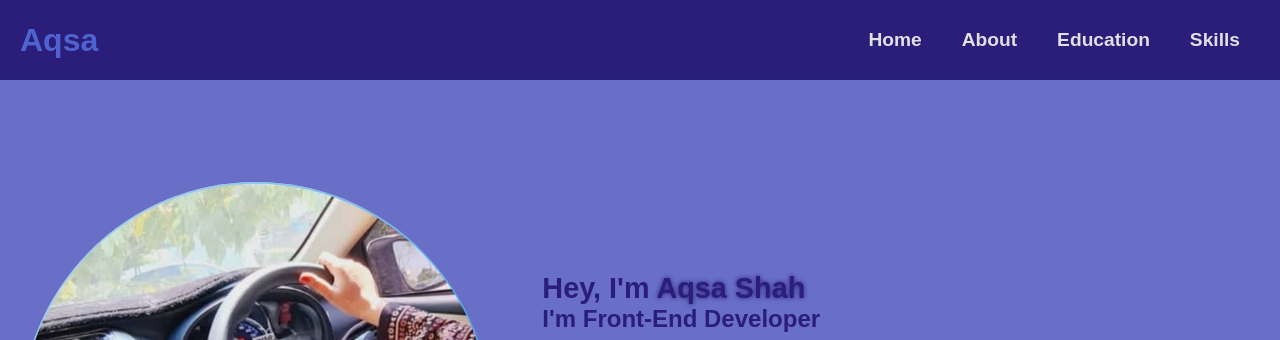
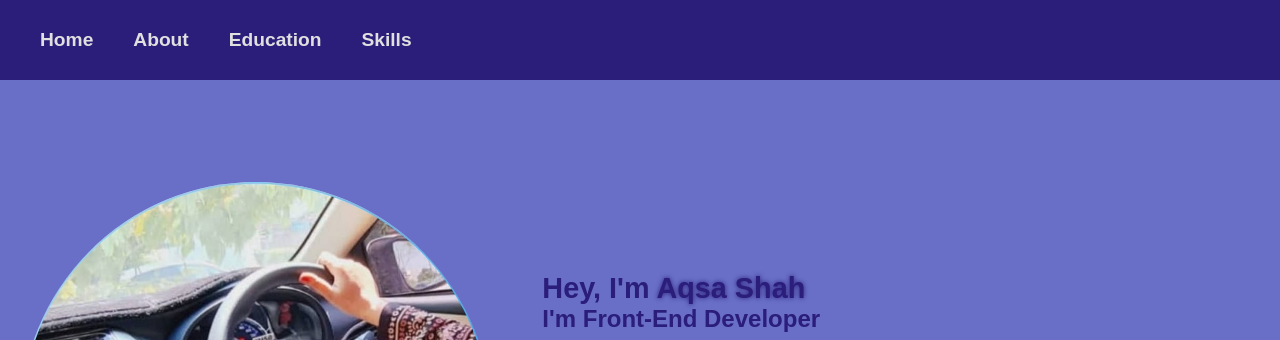
Before and after one commit to Dev-AqsaShah/hackathon-new, a plain HTML site: page resume.html in a window 1280 px wide. Shown: the top 340 px of the page. Drawn offline with nearby package versions, Linux system fonts and the light colour scheme.

Commit message:
Update resume.html

```diff
--- a/resume.html
+++ b/resume.html
@@ -16,9 +16,6 @@
     <header>
       <nav>
         <div class="nav-container">
-          <div class="logo" data-aos="zoom-in" data-aos-duration="1500">
-            <span>Aqsa</span>
-          </div>
           <div class="links" data-aos="fade-up" data-aos-duration="1500" data-aos-delay="100">
             <div class="link" data-aos="fade-up" data-aos-duration="1500" data-aos-delay="200">
               <a href="#">Home</a>
```
